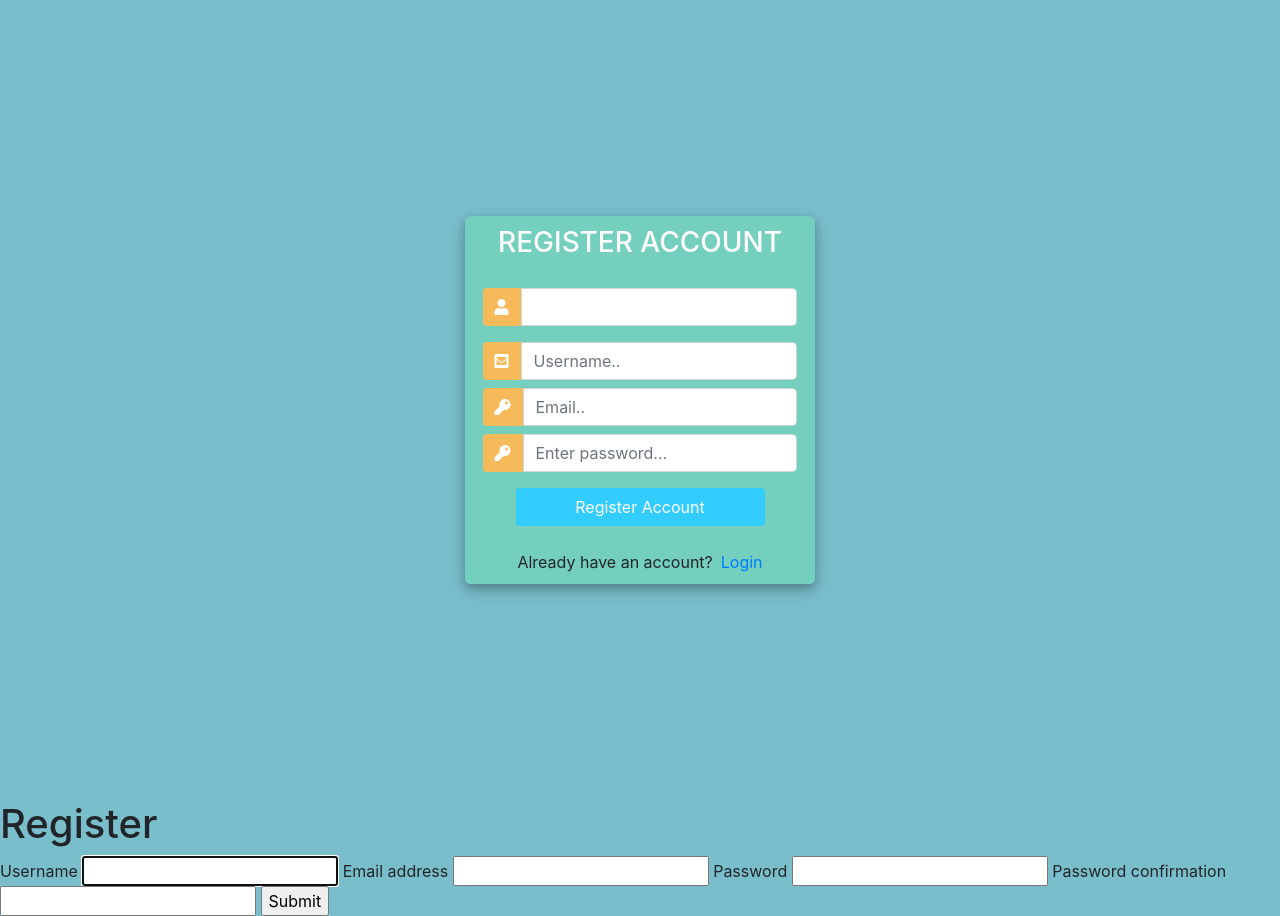
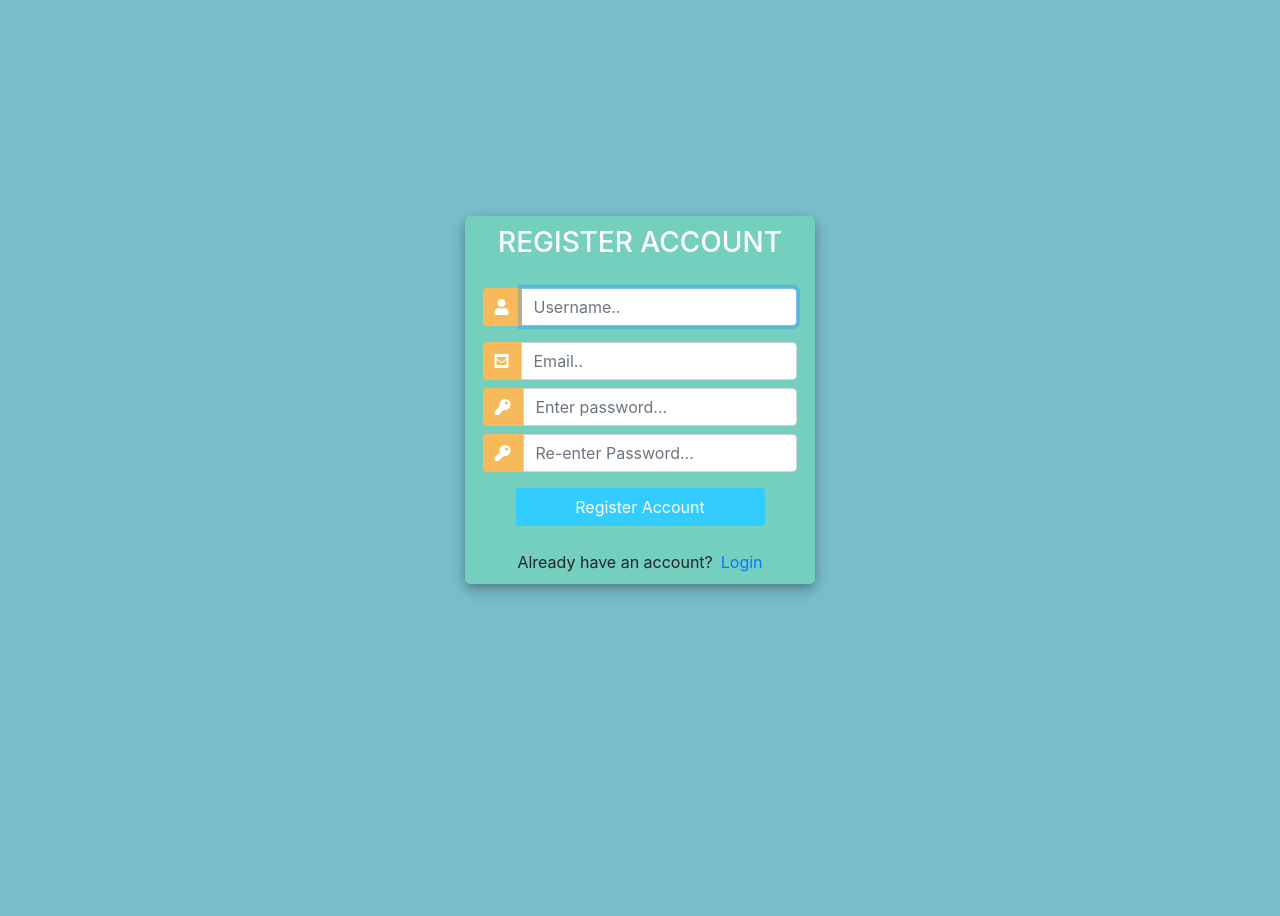
Before and after one commit to sammijahidul/CRM-System-Using-Python-Django-, a Django app: page /register/ in a window 1280 px wide. After the commit the page ends 596 px from the top, so only its background shows below. Run offline with Django 3.2, Linux system fonts and the light colour scheme; some libraries are stand-ins or nearby versions.

Commit message:
Complete Registration form

```diff
--- a/accounts/templates/accounts/register.html
+++ b/accounts/templates/accounts/register.html
@@ -76,29 +76,30 @@
 				<div class="d-flex justify-content-center form_container">
 
 					<form method="POST" action="">
+              {% csrf_token %}
 						<div class="input-group mb-3">
 							<div class="input-group-append">
 								<span class="input-group-text"><i class="fas fa-user"></i></span>
 							</div>
-							<input type="text" name="username">
+							{{form.username}}
 						</div>
 						<div class="input-group mb-2">
 							<div class="input-group-append">
 								<span class="input-group-text"><i class="fas fa-envelope-square"></i></span>
 							</div>
-							<input type="email" name="email">
+							{{form.email}}
 						</div>
 						<div class="input-group mb-2">
 							<div class="input-group-append">
 								<span class="input-group-text"><i class="fas fa-key"></i></span>
 							</div>
-							<input type="text" name="password1">
+							{{form.password1}}
 						</div>
 						<div class="input-group mb-2">
 							<div class="input-group-append">
 								<span class="input-group-text"><i class="fas fa-key"></i></span>
 							</div>
-							<input type="text" name="password2">
+							{{form.password2}}
 						</div>
 
 				   		<div class="d-flex justify-content-center mt-3 login_container">
@@ -134,25 +135,3 @@
 	</script>
 </body>
 </html>
-
-
-<h1>Register</h1>
-
-<form method="POST" action="">
-
-     {% csrf_token %}
-     {{form.username.label}}
-     {{form.username}}
-
-     {{form.email.label}}
-     {{form.email}}
-
-     {{form.password1.label}}
-     {{form.password1}}
-
-     {{form.password2.label}}
-     {{form.password2}}
-
-     <input type="submit" name="Create User" >
-
-</form>
```
